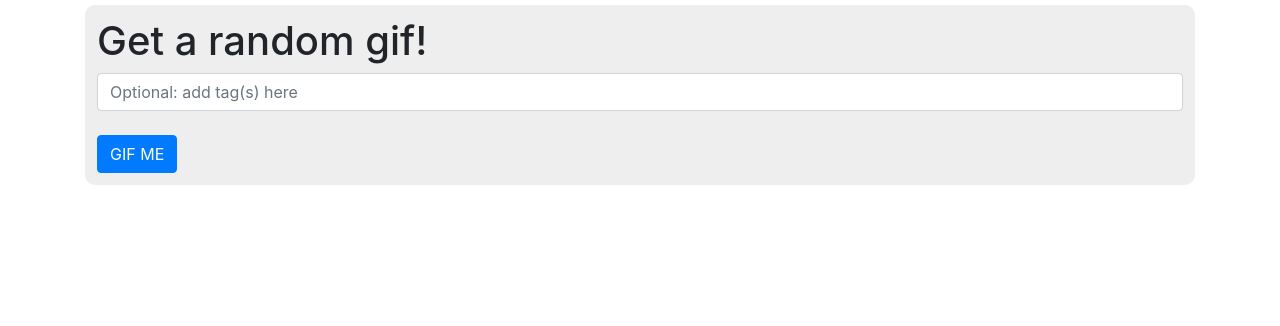
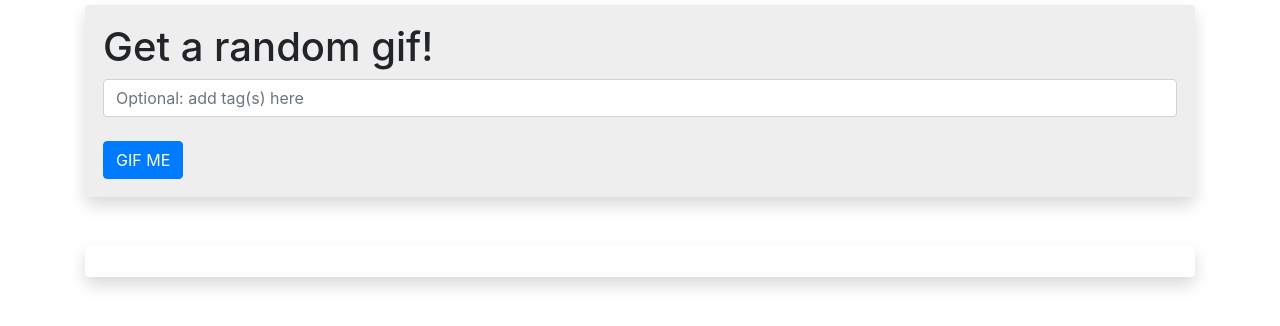
Before and after one commit to chrisdfghjkl/GifGen, a website built with webpack: page src/index.html in a window 1280 px wide. Built offline with nearby package versions, Linux system fonts and the light colour scheme.

Commit message:
add shadows

```diff
--- a/src/index.html
+++ b/src/index.html
@@ -5,12 +5,12 @@
 </head>
 <body>
   <div class="container">
-    <div id="input">
+    <div class="shadow p-3 mb-5 bg-body rounded" id="input">
       <h1>Get a random gif!</h1>
       <input class="form-control" id="tag" type="text" placeholder="Optional: add tag(s) here"><br>
       <button type="submit" class=" btn btn-primary" id="newGif">GIF ME</button><br>
     </div>
-    <div id="result">
+    <div class="shadow p-3 mb-5 bg-body rounded" id="result">
       <div class="showErrors"></div>
       <div class="showGif"></div>
     </div>
```
